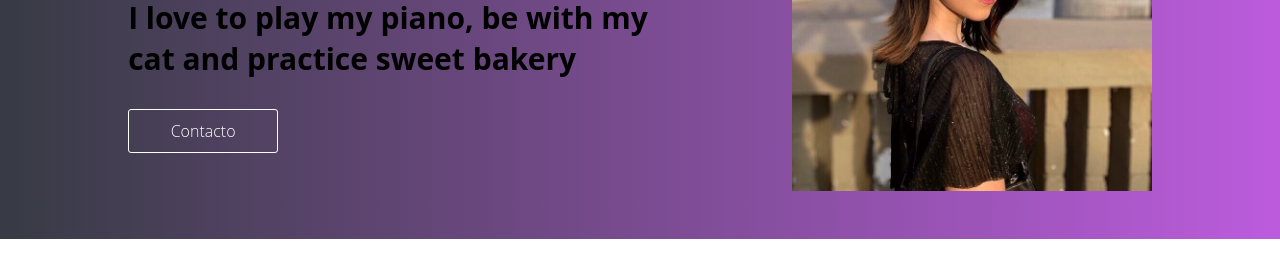
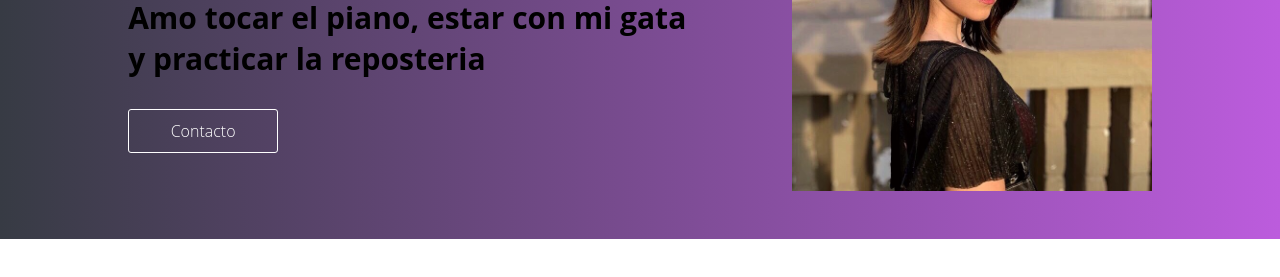
Before and after one commit to Melissa-Arreola/LandingPasosArreolaMelissa, a plain HTML site: page index.html in a window 1280 px wide. Shown: the part 307-584 px from the top of the page. Drawn offline with Linux system fonts and the light colour scheme.

Commit message:
cambios 2

```diff
--- a/index.html
+++ b/index.html
@@ -19,7 +19,7 @@
         <div class="container">
             <div class = "textos">
                 <h1> Melissa Arreola </h1>
-                <h2> I love to play my piano, be with my cat and practice sweet bakery </h2>
+                <h2> Amo tocar el piano, estar con mi gata y practicar la reposteria</h2>
                 <a href="#"> Contacto </a>
             </div>
             <img src = "Melissa.png">
```
